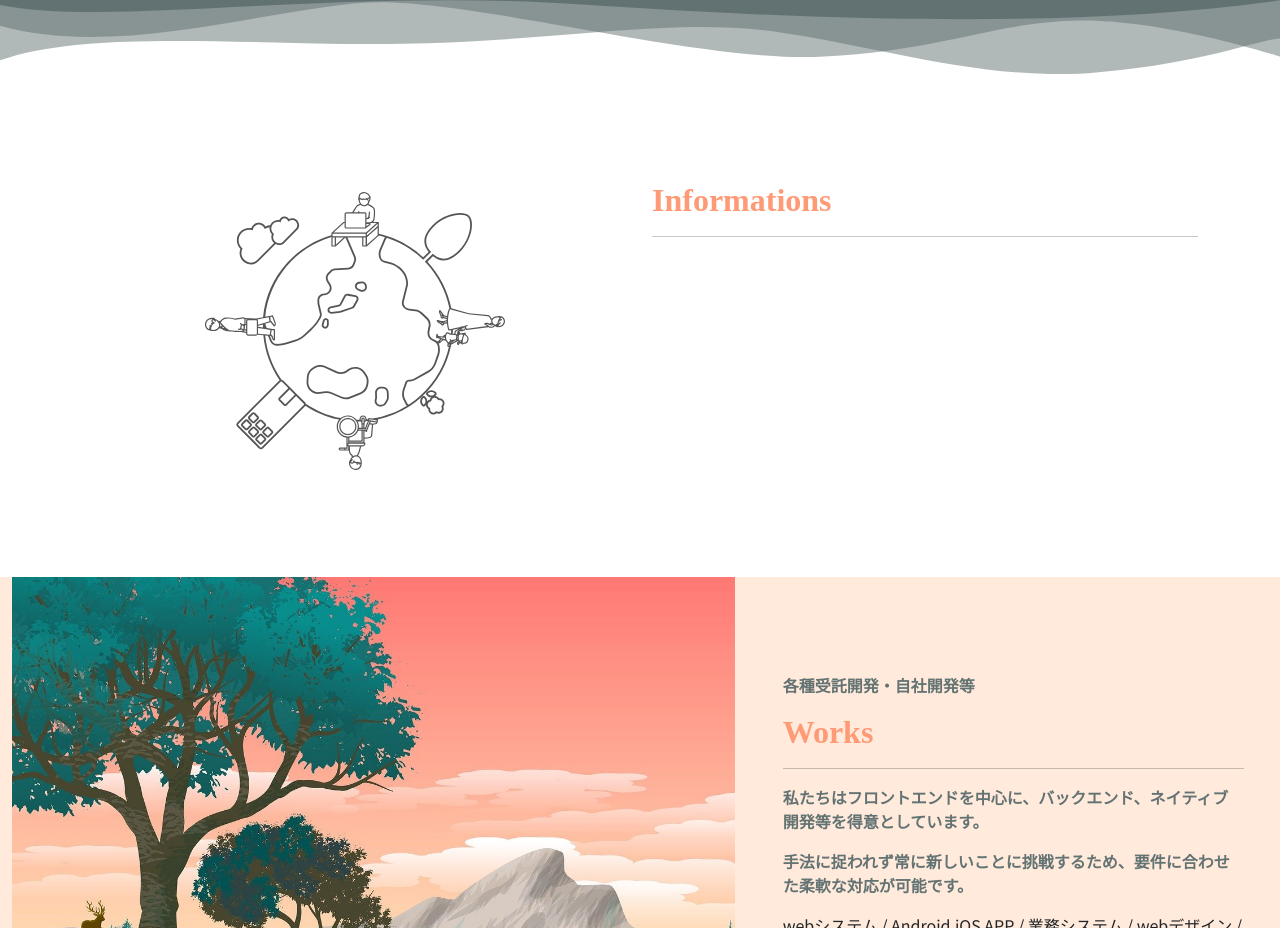
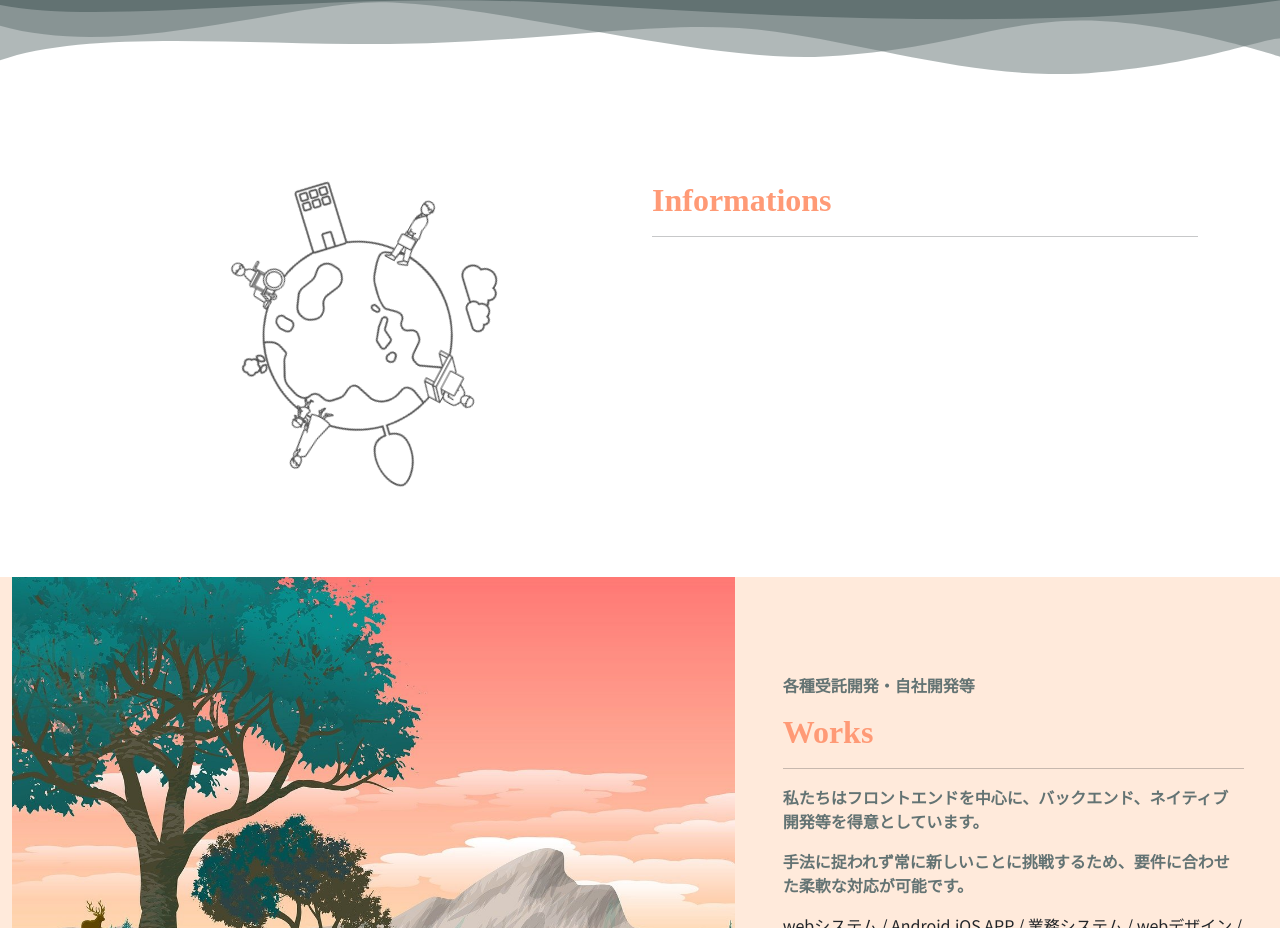
Before and after one commit to bloomsystem/eightseedweb, a React (Create React App) app: page / in a window 1280 px wide. Shown: the part 1420-2348 px from the top of the page. Built offline with nearby package versions, Linux system fonts and the light colour scheme.

Commit message:
spin icon

```diff
--- a/src/App.css
+++ b/src/App.css
@@ -108,3 +108,18 @@
 .button-accent:hover {
   color: #fff;
 }
+
+@media (prefers-reduced-motion: no-preference) {
+  .info-logo {
+    animation: info-logo-spin infinite 20s linear;
+  }
+}
+
+@keyframes info-logo-spin {
+  from {
+    transform: rotate(0deg);
+  }
+  to {
+    transform: rotate(360deg);
+  }
+}
--- a/src/components/Information.js
+++ b/src/components/Information.js
@@ -6,7 +6,7 @@ export const Information = () => {
       <Row>
         <Col md="6">
           <img
-            className="d-block mx-auto"
+            className="d-block mx-auto info-logo"
             src={`${process.env.PUBLIC_URL}/earth.svg`}
             width="300px"
           />
```
